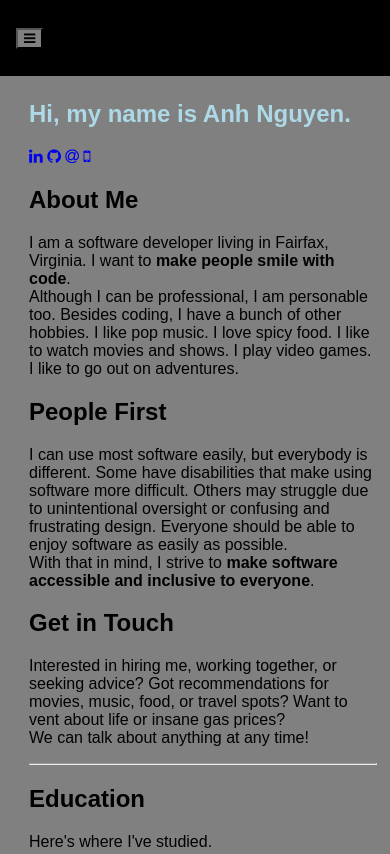
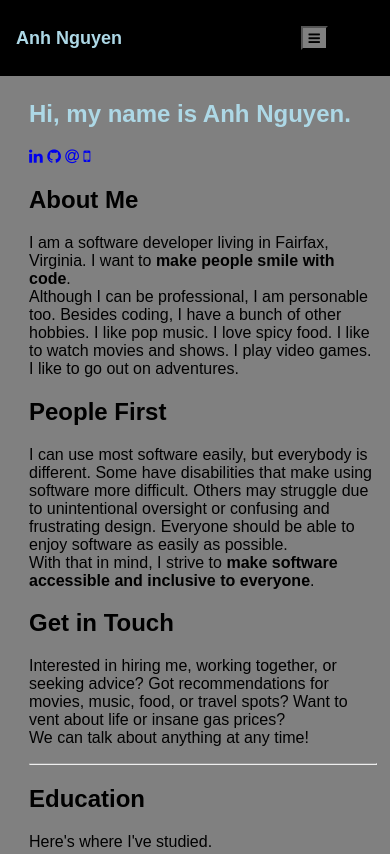
Before and after one commit to anguyense/anguyense.github.io, a plain HTML site: page index.html in a window 390 px wide. Shown: the top 854 px of the page. Drawn offline with Linux system fonts and the light colour scheme.

Commit message:
Responsive Navbar
Horizontal navbar for smaller viewport functional
TODO: Make navbar collaspible vertically for better UX

```diff
--- a/index.html
+++ b/index.html
@@ -22,6 +22,10 @@
 
         <nav id="sidenav" class="nav">
             <img class="image-profile image-fluid" src="images/AnhNguyen.jpeg" alt="Anh Nguyen profile picture">
+            <div class="nav-name">Anh Nguyen</div>
+            <button class="menu-icon" onclick="toggleNav()">
+                <i class="fa fa-bars"></i>
+            </button>
             <ul id="nav-list">
                 <li><a href="#about">ABOUT</a></li>
                 <li><a href="#education">EDUCATION</a></li>
@@ -29,9 +33,6 @@
                 <li><a href="#projects">PROJECTS</a></li>
                 <li><a href="#skills">SKILLS</a></li>
             </ul>
-            <button class="menu-icon" onclick="toggleNav()">
-                <i class="fa fa-bars"></i>
-            </button>
         </nav>
 
         <div class="main">
--- a/js/show-nav.js
+++ b/js/show-nav.js
@@ -3,9 +3,11 @@ function toggleNav() {
     if (hiddenNav.style.display === "block")
     {
         hiddenNav.style.display = "none";
+        // Decrease height of nav to hide links
     }
     else
     {
         hiddenNav.style.display = "block";
+        // Increase height of nav to show all links
     }
 }
--- a/style.css
+++ b/style.css
@@ -83,6 +83,12 @@ a:hover {
   list-style-type: none;
 }
 
+.nav-name {
+  color: lightblue;
+  font-size: 18px;
+  font-weight: 800;
+}
+
 .main {
   margin-left: 220px; /* Same width as sidebar */
   padding: 0px 5px;
@@ -130,8 +136,10 @@ a:hover {
     display: block;
     right: 0;
     top: 0;
+    height: 1.5rem;
+
     background: gray;
-
+    margin-right: 20%;
   }
 }
 
```
